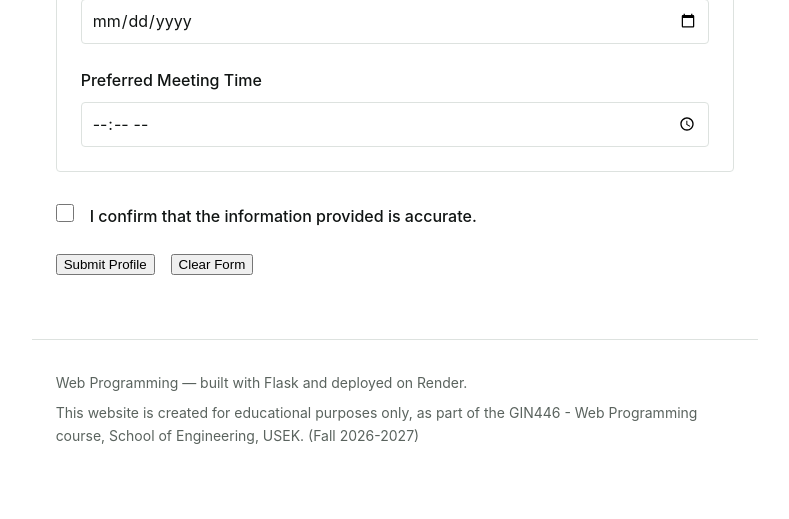
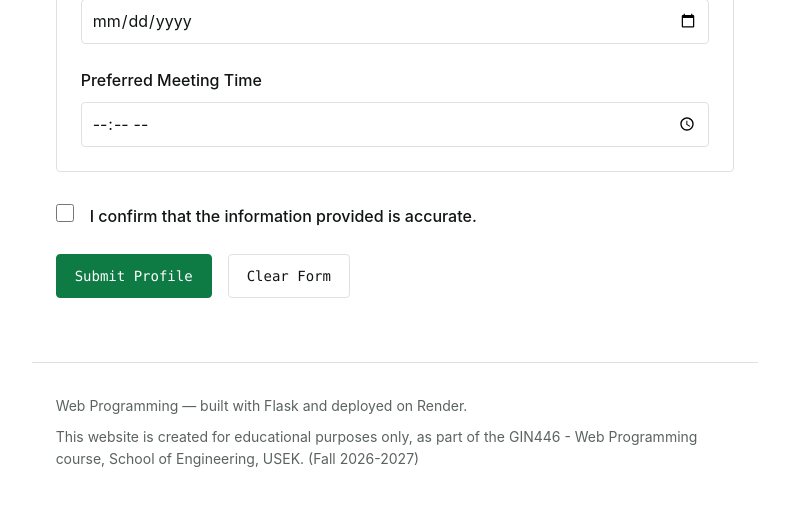
Before and after one commit to JeanElBeainy/web-programming-site, a Flask app: page /submit-profile in a window 1280 px wide. Shown: the part 3326-3845 px from the top of the page, without its empty margins (245-1034 px from the left). Before the commit the page ends 3770 px from the top, so only its background shows below. Run offline with Flask 3, Linux system fonts and the light colour scheme.

Commit message:
Add button styling

```diff
--- a/static/style.css
+++ b/static/style.css
@@ -4,7 +4,7 @@
    nothing decorative, everything legible.
 
    MOBILE-FIRST. Every rule outside a media query is the phone layout.
-   From there, @media (min-width: …) queries in section 8 add room as the
+   From there, @media (min-width: …) queries in section 10 add room as the
    screen grows. Never write a desktop value as a default and undo it for
    phones — a 375px screen should never have to un-inherit anything.
 
@@ -409,6 +409,16 @@ nav a:hover {
   text-underline-offset: 4px;
 }
 
+/* "You are here": the link to the page you are on (base.html adds
+   aria-current="page" to it). Dark, bold and underlined, so it is not
+   shown by colour alone. */
+nav a[aria-current="page"] {
+  color: var(--text);
+  font-weight: 600;
+  text-decoration: underline;
+  text-underline-offset: 4px;
+}
+
 nav h2 {
   margin: 0 0 var(--sp-1);
   font-size: 0.75rem;
@@ -573,7 +583,104 @@ tbody tr:hover {
 }
 
 /* ==========================================================================
-   7. Focus and motion — not width-dependent, so no media query
+   7. Buttons — one set of rules for every button on the site
+   (These used to be written twice, in quiz.css and form_style.css.)
+   A button changes look for each thing that can happen to it, so the user
+   always knows it "heard" them: :hover, :active, :focus-visible (section 9)
+   and :disabled.
+   ========================================================================== */
+
+button {
+  padding: 10px 18px;
+  font: inherit;
+  font-family: var(--font-mono);
+  font-size: 0.875rem;
+  font-weight: 500;
+  color: var(--text);
+  background: var(--bg);
+  border: var(--border-w) solid var(--border);
+  border-radius: var(--radius);
+  cursor: pointer;
+  transition: color var(--dur) var(--ease),
+              background-color var(--dur) var(--ease),
+              border-color var(--dur) var(--ease);
+}
+
+/* :hover — the mouse is over it. */
+button:hover:not(:disabled) {
+  color: var(--accent);
+  background: var(--surface);
+  border-color: var(--accent);
+}
+
+/* The main action of a page (Submit) is filled with the accent colour,
+   so it stands out from the other buttons. */
+button[type="submit"],
+.submit {
+  color: var(--on-accent);
+  background: var(--accent);
+  border-color: var(--accent);
+}
+
+button[type="submit"]:hover:not(:disabled),
+.submit:hover:not(:disabled) {
+  color: var(--on-accent);
+  background: var(--accent-strong);
+  border-color: var(--accent-strong);
+}
+
+/* :active — it is being pressed right now, so it sinks by 1px. */
+button:active:not(:disabled) {
+  transform: translateY(1px);
+}
+
+/* :disabled — it can't be clicked: grey, with a "not allowed" cursor.
+   Last, so it also wins over the green Submit style. */
+button:disabled {
+  color: var(--muted);
+  background: var(--surface);
+  border-color: var(--border);
+  cursor: not-allowed;
+}
+
+/* ==========================================================================
+   8. Error messages — used by the profile form and the live quiz
+   ========================================================================== */
+
+/* One message next to its field. The word "Error:" is written in the HTML,
+   so the colour is never the only signal. */
+.error {
+  display: block;
+  color: var(--error);
+  font-size: 0.9375rem;
+  font-weight: 500;
+}
+
+/* A red panel for a message that must not be missed: the form's list of
+   problems and the quiz's "could not be loaded" message. */
+.error-box {
+  margin-block-end: var(--sp-3);
+  padding: var(--sp-2);
+  color: var(--error);
+  background: var(--error-bg);
+  border-inline-start: 4px solid var(--error);
+  border-radius: var(--radius);
+}
+
+.error-box ul {
+  margin-block: var(--sp-1) 0;
+}
+
+.error-box li::marker {
+  color: var(--error);
+}
+
+.error-box a {
+  color: var(--error);
+}
+
+/* ==========================================================================
+   9. Focus and motion — not width-dependent, so no media query
    ========================================================================== */
 
 :focus-visible {
@@ -596,7 +703,7 @@ tbody tr:hover {
 }
 
 /* ==========================================================================
-   8. Responsive — widening the phone layout above
+   10. Responsive — widening the phone layout above
    Each query only ever ADDS room. Nothing here is a correction to the
    defaults, which is what keeps the phone layout honest.
 
```
